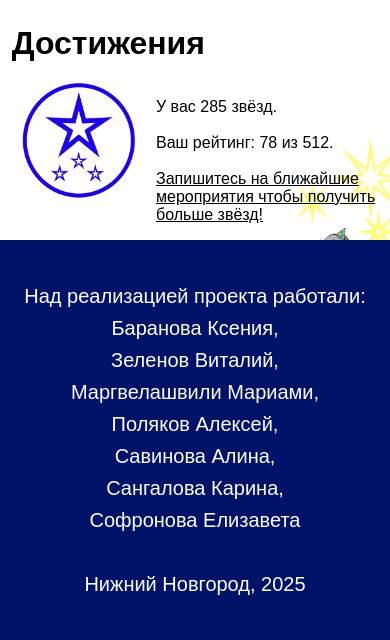
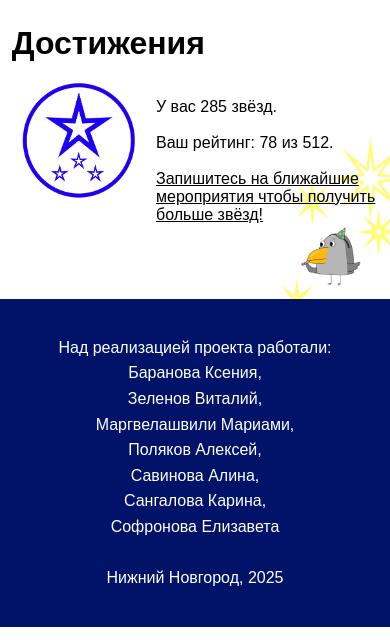
Before and after one commit to Randold8/dvizh, a PHP site: page /index.html in a window 390 px wide. Shown: the part 3433-4073 px from the top of the page. Run offline with PHP 8.4, Linux system fonts and the light colour scheme; some libraries are stand-ins or nearby versions.

Commit message:
fixed mobile footer

```diff
--- a/style.css
+++ b/style.css
@@ -301,6 +301,9 @@
           .asticker-mobile {
             display: none;
           }
+          footer {
+            font-size: 20px;
+          }
 
     }
 
@@ -546,6 +549,9 @@
         .fc-button, .fc-event, .fc-daygrid-day-top {
             touch-action: manipulation;
         }
+        footer {
+            margin-top:7vh;
+        }
     }
     .section-heading {
         font-family: "Jura", sans-serif;
@@ -575,5 +581,4 @@
         text-align: center;
         font-family: 'Century Gothic', sans-serif;
         line-height: 1.6;
-        font-size: 20px;
     }
```
